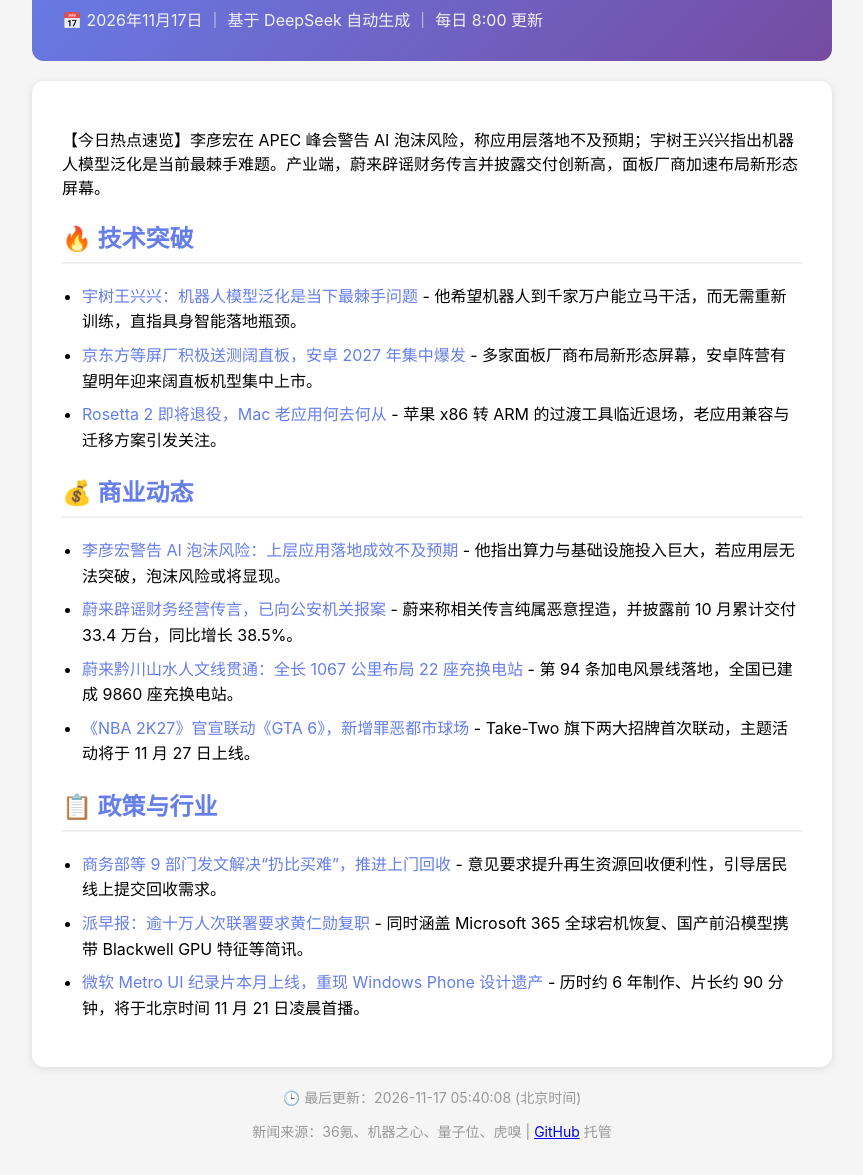
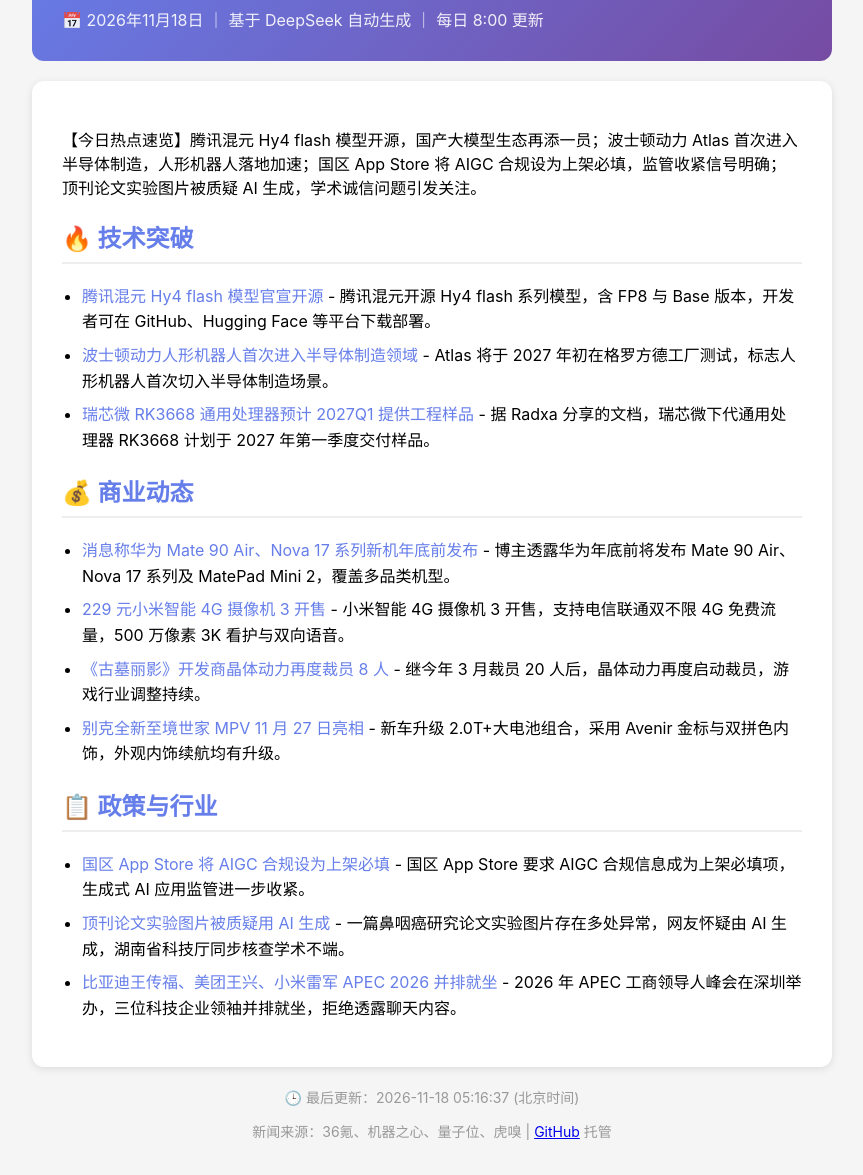
Before and after one commit to hele8406-sketch/ai-news-briefing3, a plain HTML site: page docs/index.html in a window 1280 px wide. Shown: the part 99-1274 px from the top of the page, without its empty margins (208-1071 px from the left). Drawn offline with Linux system fonts and the light colour scheme.

Commit message:
📰 更新每日 AI 新闻简报 2026-11-18

```diff
--- a/docs/index.html
+++ b/docs/index.html
@@ -3,7 +3,7 @@
 <head>
   <meta charset="UTF-8">
   <meta name="viewport" content="width=device-width, initial-scale=1.0">
-  <title>AI 新闻简报 - 2026年11月17日</title>
+  <title>AI 新闻简报 - 2026年11月18日</title>
   <style>
     body { font-family: -apple-system, BlinkMacSystemFont, "Segoe UI", Roboto, sans-serif; max-width: 800px; margin: 0 auto; padding: 20px; background: #f5f5f5; }
     .header { background: linear-gradient(135deg, #667eea 0%, #764ba2 100%); color: white; padding: 30px; border-radius: 12px; margin-bottom: 20px; }
@@ -23,32 +23,32 @@
 <body>
   <div class="header">
     <h1>🤖 AI 行业每日简报</h1>
-    <p>📅 2026年11月17日 ｜ 基于 DeepSeek 自动生成 ｜ 每日 8:00 更新</p>
+    <p>📅 2026年11月18日 ｜ 基于 DeepSeek 自动生成 ｜ 每日 8:00 更新</p>
   </div>
   <div class="content">
-    <p>【今日热点速览】李彦宏在 APEC 峰会警告 AI 泡沫风险，称应用层落地不及预期；宇树王兴兴指出机器人模型泛化是当前最棘手难题。产业端，蔚来辟谣财务传言并披露交付创新高，面板厂商加速布局新形态屏幕。</p>
+    <p>【今日热点速览】腾讯混元 Hy4 flash 模型开源，国产大模型生态再添一员；波士顿动力 Atlas 首次进入半导体制造，人形机器人落地加速；国区 App Store 将 AIGC 合规设为上架必填，监管收紧信号明确；顶刊论文实验图片被质疑 AI 生成，学术诚信问题引发关注。</p>
 <h2>🔥 技术突破</h2>
 <ul>
-  <li><a href="https://www.ithome.com/1/028/220.htm">宇树王兴兴：机器人模型泛化是当下最棘手问题</a> - 他希望机器人到千家万户能立马干活，而无需重新训练，直指具身智能落地瓶颈。</li>
-  <li><a href="https://www.ithome.com/1/028/219.htm">京东方等屏厂积极送测阔直板，安卓 2027 年集中爆发</a> - 多家面板厂商布局新形态屏幕，安卓阵营有望明年迎来阔直板机型集中上市。</li>
-  <li><a href="https://sspai.com/post/118100">Rosetta 2 即将退役，Mac 老应用何去何从</a> - 苹果 x86 转 ARM 的过渡工具临近退场，老应用兼容与迁移方案引发关注。</li>
+  <li><a href="https://www.ithome.com/1/028/701.htm">腾讯混元 Hy4 flash 模型官宣开源</a> - 腾讯混元开源 Hy4 flash 系列模型，含 FP8 与 Base 版本，开发者可在 GitHub、Hugging Face 等平台下载部署。</li>
+  <li><a href="https://www.ithome.com/1/028/700.htm">波士顿动力人形机器人首次进入半导体制造领域</a> - Atlas 将于 2027 年初在格罗方德工厂测试，标志人形机器人首次切入半导体制造场景。</li>
+  <li><a href="https://www.ithome.com/1/028/693.htm">瑞芯微 RK3668 通用处理器预计 2027Q1 提供工程样品</a> - 据 Radxa 分享的文档，瑞芯微下代通用处理器 RK3668 计划于 2027 年第一季度交付样品。</li>
 </ul>
 <h2>💰 商业动态</h2>
 <ul>
-  <li><a href="https://www.ithome.com/1/028/225.htm">李彦宏警告 AI 泡沫风险：上层应用落地成效不及预期</a> - 他指出算力与基础设施投入巨大，若应用层无法突破，泡沫风险或将显现。</li>
-  <li><a href="https://www.ithome.com/1/028/228.htm">蔚来辟谣财务经营传言，已向公安机关报案</a> - 蔚来称相关传言纯属恶意捏造，并披露前 10 月累计交付 33.4 万台，同比增长 38.5%。</li>
-  <li><a href="https://www.ithome.com/1/028/227.htm">蔚来黔川山水人文线贯通：全长 1067 公里布局 22 座充换电站</a> - 第 94 条加电风景线落地，全国已建成 9860 座充换电站。</li>
-  <li><a href="https://www.ithome.com/1/028/226.htm">《NBA 2K27》官宣联动《GTA 6》，新增罪恶都市球场</a> - Take-Two 旗下两大招牌首次联动，主题活动将于 11 月 27 日上线。</li>
+  <li><a href="https://www.ithome.com/1/028/703.htm">消息称华为 Mate 90 Air、Nova 17 系列新机年底前发布</a> - 博主透露华为年底前将发布 Mate 90 Air、Nova 17 系列及 MatePad Mini 2，覆盖多品类机型。</li>
+  <li><a href="https://www.ithome.com/1/028/698.htm">229 元小米智能 4G 摄像机 3 开售</a> - 小米智能 4G 摄像机 3 开售，支持电信联通双不限 4G 免费流量，500 万像素 3K 看护与双向语音。</li>
+  <li><a href="https://www.ithome.com/1/028/694.htm">《古墓丽影》开发商晶体动力再度裁员 8 人</a> - 继今年 3 月裁员 20 人后，晶体动力再度启动裁员，游戏行业调整持续。</li>
+  <li><a href="https://www.ithome.com/1/028/696.htm">别克全新至境世家 MPV 11 月 27 日亮相</a> - 新车升级 2.0T+大电池组合，采用 Avenir 金标与双拼色内饰，外观内饰续航均有升级。</li>
 </ul>
 <h2>📋 政策与行业</h2>
 <ul>
-  <li><a href="https://www.ithome.com/1/028/223.htm">商务部等 9 部门发文解决“扔比买难”，推进上门回收</a> - 意见要求提升再生资源回收便利性，引导居民线上提交回收需求。</li>
-  <li><a href="https://sspai.com/post/119119">派早报：逾十万人次联署要求黄仁勋复职</a> - 同时涵盖 Microsoft 365 全球宕机恢复、国产前沿模型携带 Blackwell GPU 特征等简讯。</li>
-  <li><a href="https://www.ithome.com/1/028/230.htm">微软 Metro UI 纪录片本月上线，重现 Windows Phone 设计遗产</a> - 历时约 6 年制作、片长约 90 分钟，将于北京时间 11 月 21 日凌晨首播。</li>
+  <li><a href="https://sspai.com/post/119210">国区 App Store 将 AIGC 合规设为上架必填</a> - 国区 App Store 要求 AIGC 合规信息成为上架必填项，生成式 AI 应用监管进一步收紧。</li>
+  <li><a href="https://www.ithome.com/1/028/697.htm">顶刊论文实验图片被质疑用 AI 生成</a> - 一篇鼻咽癌研究论文实验图片存在多处异常，网友怀疑由 AI 生成，湖南省科技厅同步核查学术不端。</li>
+  <li><a href="https://www.ithome.com/1/028/704.htm">比亚迪王传福、美团王兴、小米雷军 APEC 2026 并排就坐</a> - 2026 年 APEC 工商领导人峰会在深圳举办，三位科技企业领袖并排就坐，拒绝透露聊天内容。</li>
 </ul>
   </div>
   <div class="footer">
-    <p>🕒 最后更新：2026-11-17 05:40:08 (北京时间)</p>
+    <p>🕒 最后更新：2026-11-18 05:16:37 (北京时间)</p>
     <p>新闻来源：36氪、机器之心、量子位、虎嗅 | <a href="https://github.com">GitHub</a> 托管</p>
   </div>
 </body>
```
